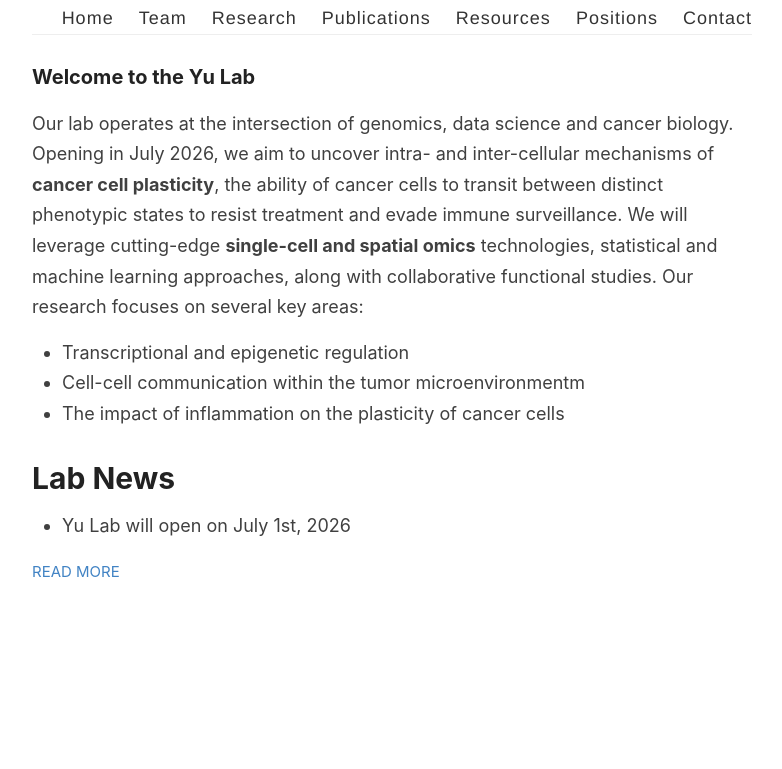
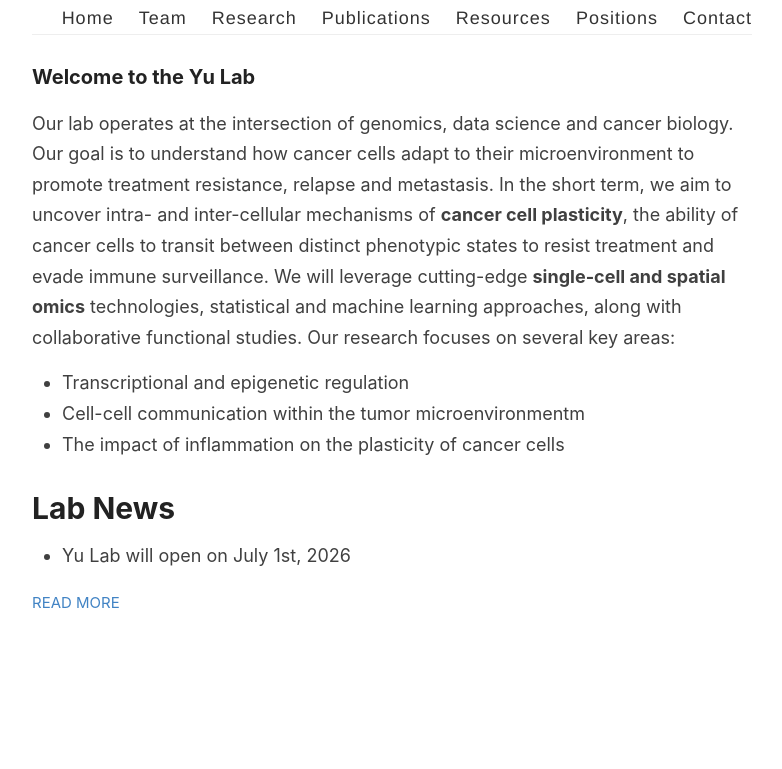
Before and after one commit to wbaopaul/wbaopaul.github.io, a Jekyll site: the page built from index.html, in a window 1280 px wide. Shown: the part 575-1344 px from the top of the page, without its empty margins (248-1030 px from the left). Built offline with Jekyll 4.4.1, drawn with Linux system fonts in a browser that asks for light colours; the list of posts is cut into pages by our own code; before the commit the page ends 1314 px from its top, so only the background shows below that.

Commit message:
update intro

```diff
--- a/index.html
+++ b/index.html
@@ -4,7 +4,7 @@ layout: default
 
 <h3>Welcome to the Yu Lab</h3>
 <p class="home-intro">
- Our lab operates at the intersection of genomics, data science and cancer biology. Opening in July 2026, we aim to uncover intra- and inter-cellular mechanisms of <strong>cancer cell plasticity</strong>, the ability of cancer cells to transit between distinct phenotypic states to resist treatment and evade immune surveillance. We will leverage cutting-edge <strong>single-cell and spatial omics</strong> technologies, statistical and machine learning approaches, along with collaborative functional studies. Our research focuses on several key areas:
+ Our lab operates at the intersection of genomics, data science and cancer biology. Our goal is to  understand how cancer cells adapt to their microenvironment to promote treatment resistance, relapse and metastasis. In the short term,  we aim to uncover intra- and inter-cellular mechanisms of <strong>cancer cell plasticity</strong>, the ability of cancer cells to transit between distinct phenotypic states to resist treatment and evade immune surveillance. We will leverage cutting-edge <strong>single-cell and spatial omics</strong> technologies, statistical and machine learning approaches, along with collaborative functional studies. Our research focuses on several key areas:
 
 <ul>
   <li>Transcriptional and epigenetic regulation</li>
```
